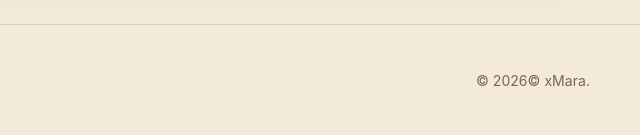
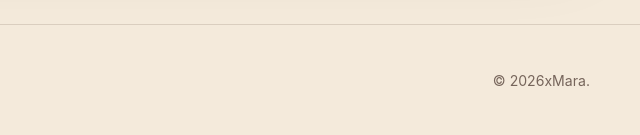
Before and after one commit to kelingkopi/coffe, a plain HTML site: page index.html in a window 1280 px wide. Shown: the part 3626-3761 px from the top of the page, 640-1280 px from the left. Drawn offline with Linux system fonts and the light colour scheme.

Commit message:
Update index.html

```diff
--- a/index.html
+++ b/index.html
@@ -1072,7 +1072,7 @@
         <span class="footer-brand">Keling Kopi</span><br>
         <span>Kopi, cerita, dan suasana di Moyudan.</span>
       </div>
-      <span>&copy; <span id="year"></span>© xMara.</span>
+      <span>&copy; <span id="year"></span>xMara.</span>
     </div>
   </footer>
 
```
